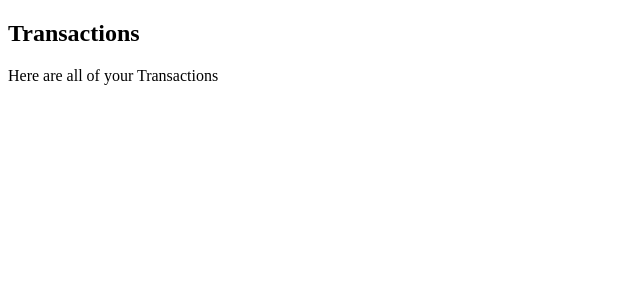
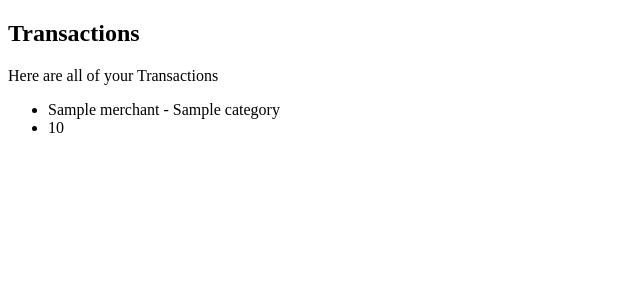
Before and after one commit to jamiemalcolm/spending_tracker_project, a Flask app: template app/templates/transactions/index.html in a window 1280 px wide. Shown: the part 106-406 px from the top of the page, without its empty margins (0-640 px from the left). Run offline with Flask 2, Linux system fonts and the light colour scheme; the template is opened without the code that fills it: most values are stand-ins (such as "Sample title", 1, 10 or a date in 2020).

Commit message:
transaction error fixed

```diff
--- a/app/console.py
+++ b/app/console.py
@@ -26,5 +26,7 @@ tag_repository.save(tag_2)
 transaction_1 = Transaction(merchant_1, tag_1, 14.99)
 transaction_repository.save(transaction_1)
 
-transaction_2 = Transaction(merchant_2, tag_2, 50.51)
+transaction_2 = Transaction(merchant_3, tag_2, 50.51)
 transaction_repository.save(transaction_2)
+
+tag_repository.select(2)
--- a/app/controllers/transaction_controller.py
+++ b/app/controllers/transaction_controller.py
@@ -12,4 +12,4 @@ transactions_blueprint = Blueprint("transactions", __name__)
 @transactions_blueprint.route("/transactions")
 def transactions():
     transactions = transaction_repository.select_all()
-    return render_template("transactions/index.html", transactions = transactions)
+    return render_template("transactions/index.html", transactions=transactions)
--- a/app/repositories/tag_repository.py
+++ b/app/repositories/tag_repository.py
@@ -32,7 +32,7 @@ def select(id):
 
     sql = "SELECT * FROM tags WHERE id = %s"
     values = [id]
-    result = run_sql(sql, values)
+    result = run_sql(sql, values)[0]
 
     if result is not None:
         tag = Tag(result['category'], result['active'], result['id'])
--- a/app/templates/transactions/index.html
+++ b/app/templates/transactions/index.html
@@ -4,4 +4,18 @@
 <h1>Transactions</h1>
 
 <p>Here are all of your Transactions</p>
+
+{% for transaction in transactions %}
+<section class="trans">
+    <ul>
+        <li>
+            {{ transaction.merchant.name }} - {{ transaction.tag.category }}
+        </li>
+        <li>
+            {{ transaction.amount }}
+        </li>
+    </ul>
+
+</section>
+{% endfor %}
 {% endblock %}
```
